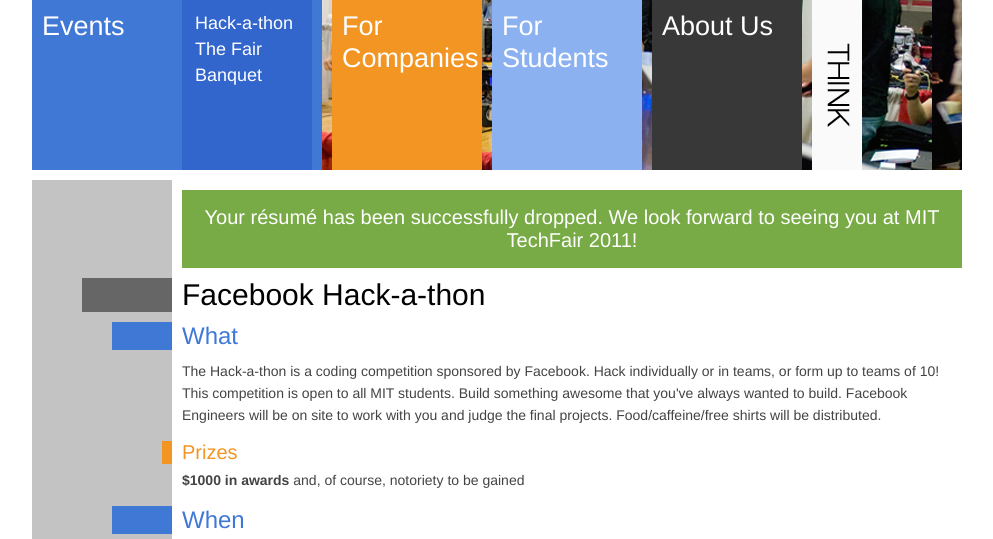
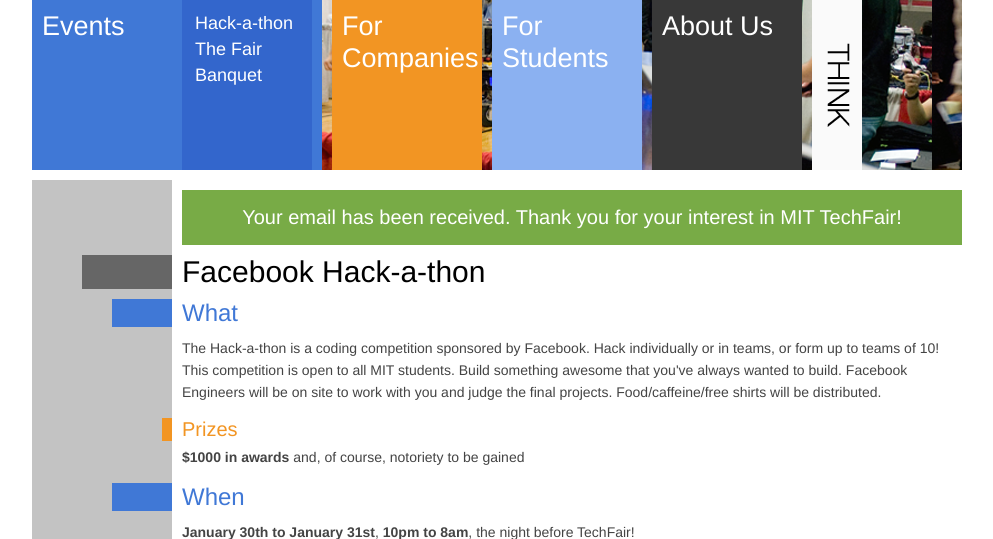
Before and after one commit to techx/techx-techfair-old, a PHP site: page /events/hackathon?msg=success in a window 1280 px wide. Shown: the part 100-639 px from the top of the page, without its empty margins (138-1131 px from the left). Run offline with PHP 8.4, Linux system fonts and the light colour scheme.

Commit message:
success message and single quotes around %s

```diff
--- a/pages/events/hackathon.php
+++ b/pages/events/hackathon.php
@@ -1,5 +1,5 @@
 <?php if($_GET['msg']=='success'):?>
-<div class="success">Your r&#233;sum&#233; has been successfully dropped. We look forward to seeing you at MIT TechFair 2011!</div>
+<div class="success">Your email has been received. Thank you for your interest in MIT TechFair!</div>
 <?php endif;?>
 <h1>Facebook Hack-a-thon</h1>
 <h2>What</h2>
@@ -13,6 +13,7 @@ This competition is open to all MIT students. Build something awesome that you'v
 <p><strong>Room 32-082</strong> - Stata Basement TEAL Room</p>
 <h2>Interested?</h2>
 <p>Enter your MIT email for more details:</p>
+<?php if (isset($error['email'])) echo $error['email']?>
 <form action="" method="post">
 	<input type="hidden" name="action" value="hackathon" />
 	<input type="text" name="email" />
--- a/pages/events/hackathon_process.php
+++ b/pages/events/hackathon_process.php
@@ -12,7 +12,7 @@ if (count($errors)==0)
 	//add mysql entry
 	$mysql = mysql_connect('mysql.mit.edu', 'techfair', 'tech02139portal') or die(mysql_error());
 	mysql_select_db('techfair+resume');
-	$query = sprintf("INSERT into hackathon11 (email) VALUES (%s)",mysql_real_escape_string($_POST['email']));
+	$query = sprintf("INSERT into hackathon11 (email) VALUES ('%s')",mysql_real_escape_string($_POST['email']));
 	$insert = mysql_query($query);
 	if ($insert)
 	{
```
